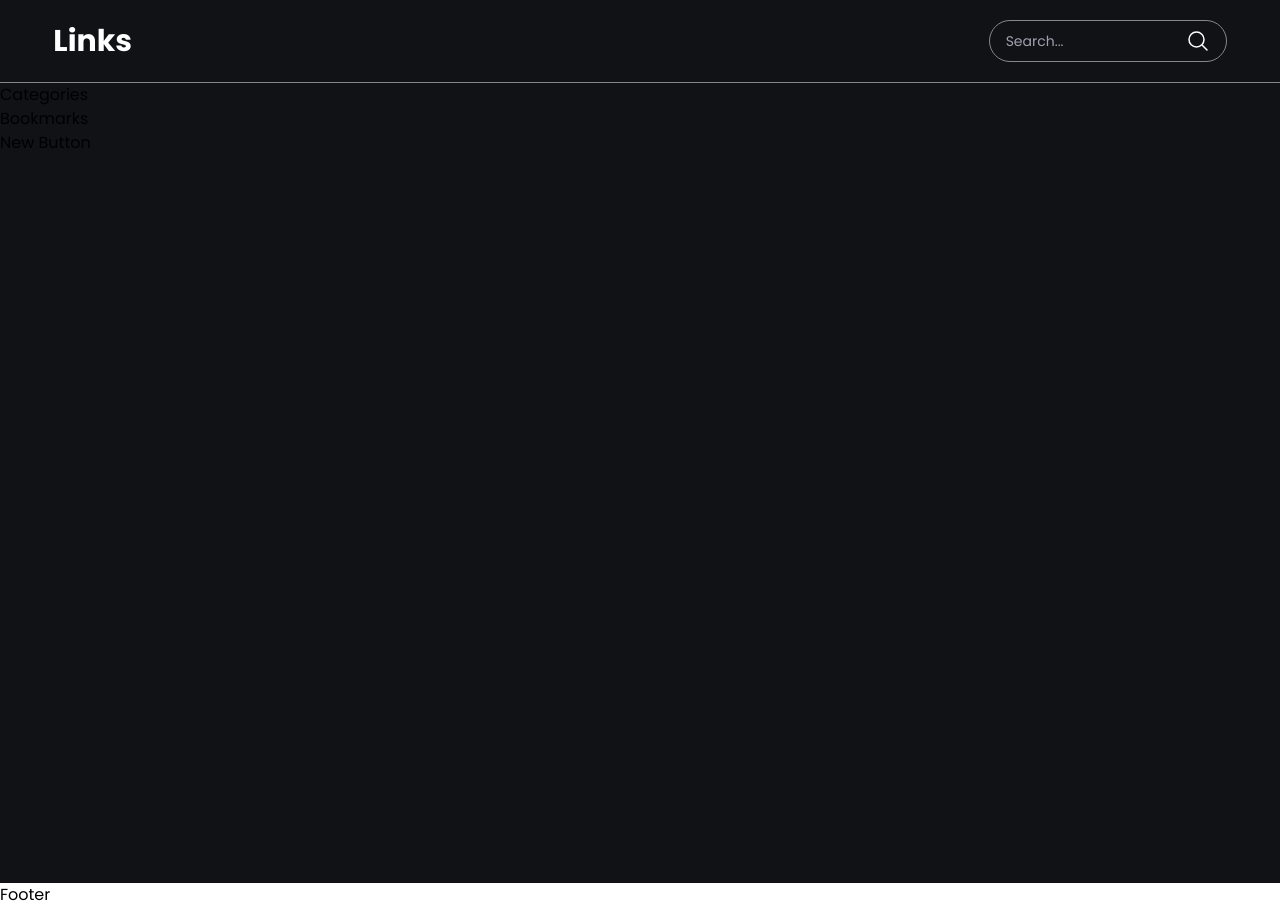
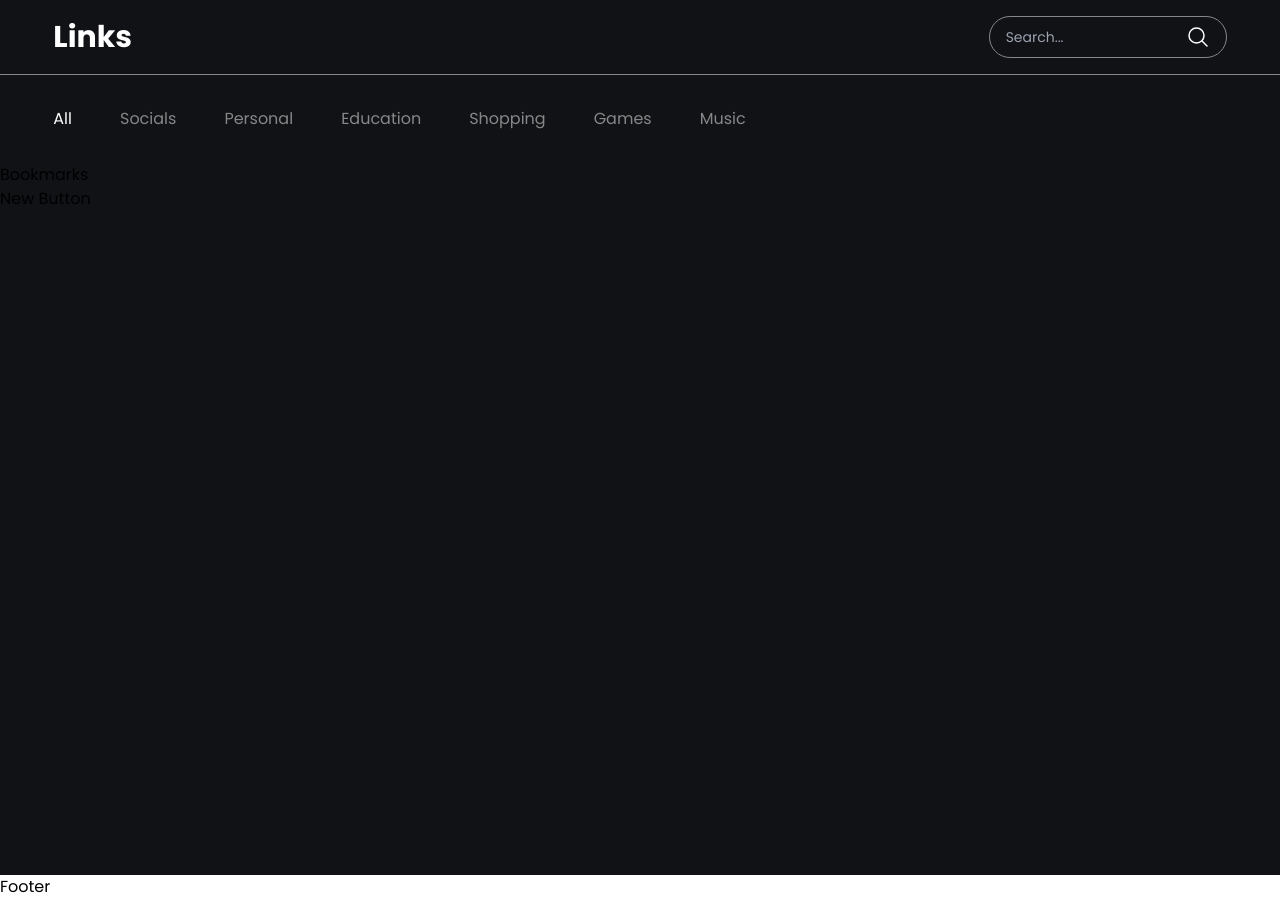
Before and after one commit to Janjanny/link-app-react, a React (Vite) app: page / in a window 1280 px wide. Built offline with nearby package versions, Linux system fonts and the light colour scheme.

Commit message:
add categories

```diff
--- a/src/components/Categories.jsx
+++ b/src/components/Categories.jsx
@@ -1,8 +1,20 @@
-import React from "react";
+import React, { useState } from "react";
 
 const Categories = () => {
-  const categoryList = ["All"];
-  return <div>Categories</div>;
+  const categoryList = ["All", "Socials", "Personal", "Education", "Shopping", "Games", "Music"];
+
+  const[active, setActive] = useState(0);
+
+  const changeCategory = (index) => {
+    setActive(index)
+  }
+  return <>
+    <div className="flex gap-12 w-11/12 mx-auto py-8 text-base">
+      {categoryList.map((category, index) => (
+        <p key={index} className={`cursor-pointer ${index === active ? 'text-white' : 'text-gray'}`} onClick={() => {changeCategory(index)}}>{category}</p>
+      ))}
+    </div>
+  </>;
 };
 
 export default Categories;
--- a/src/components/Navbar.jsx
+++ b/src/components/Navbar.jsx
@@ -3,13 +3,13 @@ import React from "react";
 const Navbar = () => {
   return (
     <div className="w-full bg-black text-white py-3 border-b border-gray border-solid">
-      <nav className="flex w-11/12 mx-auto justify-between items-center py-2">
-        <h1 className=" font-bold text-3xl">Links</h1>
+      <nav className="flex w-11/12 mx-auto justify-between items-center py-1">
+        <a href="/" className=" font-bold text-3xl">Links</a>
         <div className="flex gap-3">
           <div className="flex border-solid border border-gray py-2 px-4 text-sm rounded-3xl">
             <input
               type="text"
-              className=" bg-black focus:outline-none outline-1 text-start w-[180px]"
+              className=" bg-black focus:outline-none outline-1 text-start text-sm w-[180px]"
               placeholder="Search..."
             />
             <svg
```
